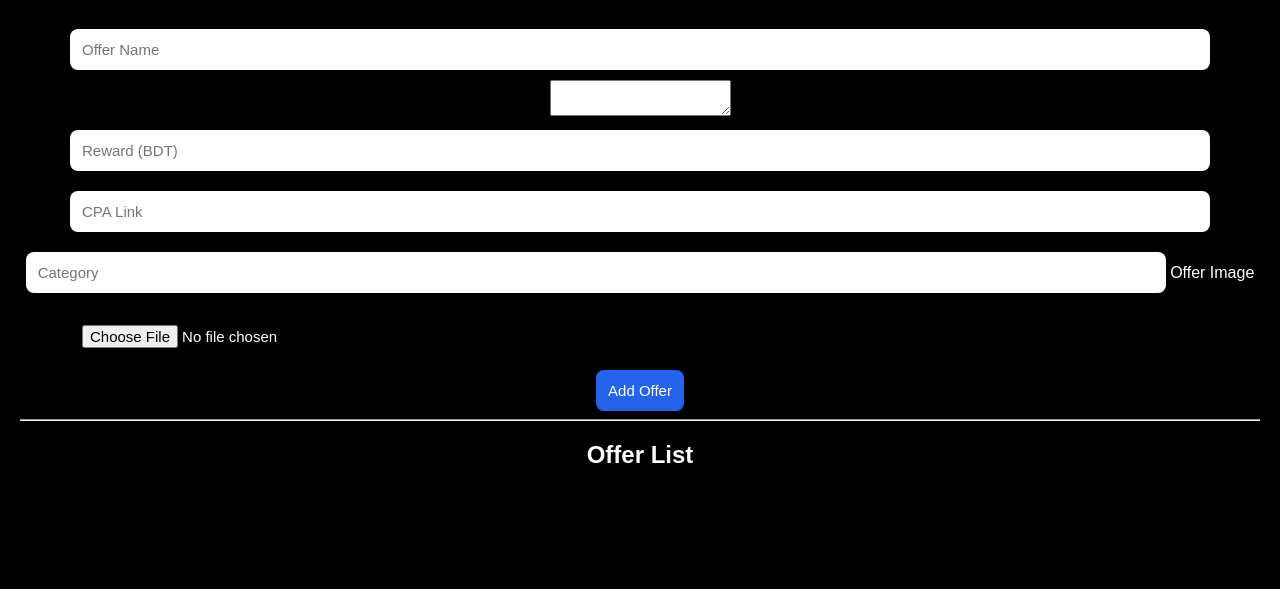
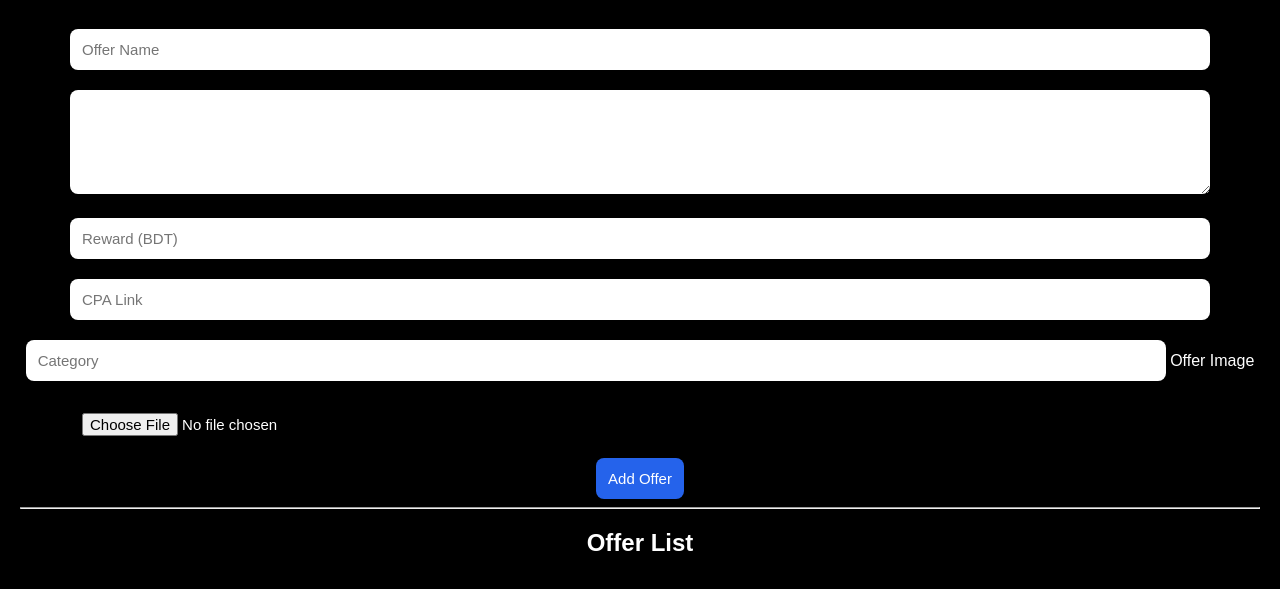
Before and after one commit to mdlisan1029/earnview-plus-v2, a plain HTML site: page admin/offers.html in a window 1280 px wide. Shown: the part 81-670 px from the top of the page. Drawn offline with Linux system fonts and the light colour scheme; no server answers.

Commit message:
Add styles for textarea and img elements

```diff
--- a/admin/style.css
+++ b/admin/style.css
@@ -238,3 +238,30 @@ width:90%;
 }
 
   }
+
+
+textarea{
+
+width:90%;
+
+padding:12px;
+
+margin:10px 0;
+
+border:none;
+
+border-radius:8px;
+
+height:80px;
+
+}
+
+
+
+img{
+
+margin-top:10px;
+
+border-radius:10px;
+
+  }
```
